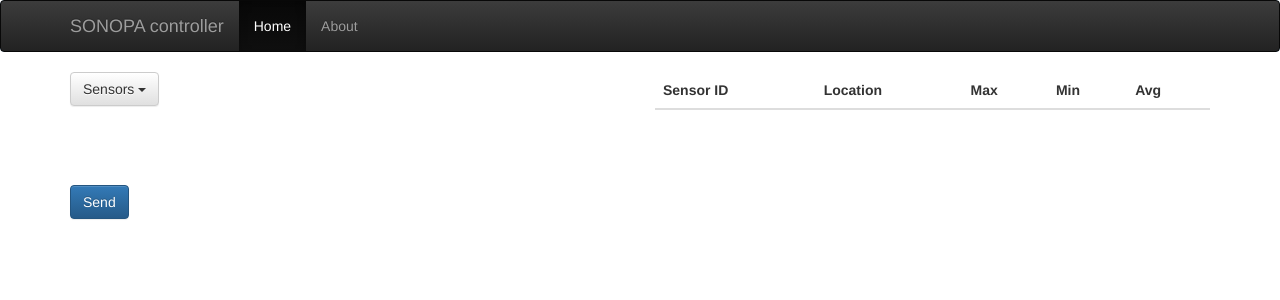
After one commit to AritzBi/SONOPA, a Python web app: template SONOPAController/app/templates/rules2.html in a window 1280 px wide. The commit adds this page. Shown: the top 300 px of the page. Run offline with Jinja, Linux system fonts and the light colour scheme; the template is opened without the code that fills it, so the values that code supplies are empty; some libraries are stand-ins or nearby versions.

Commit message:
Angular structured added and showing the rules

```diff
--- /dev/null
+++ b/SONOPAController/app/static/app.js
@@ -0,0 +1,17 @@
+'use strict'
+
+angular
+	.module('sonopa',[
+	])
+	.config(['$interpolateProvider', function ($interpolateProvider) { $interpolateProvider.startSymbol('[['); $interpolateProvider.endSymbol(']]'); }])
+	.controller('RulesCtrl',function($scope,$http,$location){
+		//var base=$location.host()+":"+$location.port();
+		$http.get('/api/rules').success(function(data){
+			$scope.rules=data.rules;
+			$scope.sensor_types=data.sensor_types;
+			$scope.activity_types=data.activity_types;
+			console.log(data.activity_types);
+			console.log(data.sensor_types);
+			console.log($scope.rules);
+		});
+	});
--- a/SONOPAController/app/templates/rules.html
+++ b/SONOPAController/app/templates/rules.html
@@ -1,5 +1,6 @@
 {% extends "layout.html" %}
 {% block body %}
+<div ng-app="sonopa" ng-controller="RulesCtrl">
 	<div class="bot-medium-buffer row ">
 		<div class="col-md-6">
 			<div class="btn-group">
@@ -119,6 +120,8 @@
 			</button>
 		</div>
 	</div>
+</div>
+<script src="{{ url_for('static', filename='app.js') }}"></script>
 <script type="text/javascript">
   	$SCRIPT_ROOT = {{ request.script_root|tojson|safe }};
 	var numRowsConditions=0;
--- /dev/null
+++ b/SONOPAController/app/templates/rules2.html
@@ -0,0 +1,104 @@
+{% extends "layout.html" %}
+{% block body %}
+<div ng-app="sonopa" ng-controller="RulesCtrl">
+	<div class="bot-medium-buffer row ">
+		<div class="col-md-6">
+			<div class="btn-group">
+				<button type="button" class="btn btn-default dropdown-toggle" data-toggle="dropdown" aria-expanded="false">
+				    Sensors <span class="caret"></span>
+				</button>
+				<ul class="dropdown-menu types" role="menu" >
+					<li class="sensor" role="presentation" ng-repeat="type in sensor_types" id="[[type]]"><a href="#"> [[type]]</a></li>
+				</ul>
+			</div>
+		</div>
+		<div class="col-md-6">
+			<table class="table table-striped">
+				<thead>
+					<tr>
+						<th>Sensor ID</th>
+						<th>Location</th>
+						<th>Max</th>
+						<th>Min</th>
+						<th>Avg</th>
+					</tr>
+				</thead>
+				<tbody id="tableBody">
+	            </tbody>
+			</table>
+		</div>
+	</div>
+	<div class="row ">
+		<ul id="rules" class="list-group ">
+				<li class="list-group-item rule" ng-repeat="rule in rules" id="[[$index]]" >
+					<div class="row">
+						<div class="col-md-5" id="conditions" >
+							<div class="row condition_counter" ng-repeat="condition in rule[0]">
+									<div class="col-md-1">
+										<button class="btn btn-twitter addCondition"> + </button>
+									</div>
+									<div class="col-md-3">
+										<div class="btn-group">
+											<button type="button" class="btn btn-default dropdown-toggle" data-toggle="dropdown" aria-expanded="false" value="[[condition.sensor_id]]">
+						    					[[condition.sensor_id]] <span class="caret"></span>
+											</button>
+											<ul class="dropdown-menu sensors" role="menu">
+												<li class="sensor" role="presentation" ng-repeat="sensor in sensors"id="[[sensor.id]]"><a href="#">[[ sensor.id ]]</a></li>
+											</ul>
+										</div>
+									</div>
+									<div class="col-md-3">
+										<div class="btn-group">
+											<button type="button" class="btn btn-default dropdown-toggle" data-toggle="dropdown" aria-expanded="false" value="[[condition.condition_type]]">
+						    					[[condition.condition_type]] <span class="caret"></span>
+											</button>
+											<ul class="dropdown-menu rules_types" role="menu">
+												<li role="presentation"><a href="#">Time interval</a></li>
+											</ul>
+										</div>
+									</div>
+							</div>
+						</div>
+						<div class="col-md-5" id="consequences">
+							<div class="row consequence"  ng-repeat="consequence in rule[1]">
+								<div class="col-md-1">
+									<button class="btn btn-twitter addConsequence" > + </button>
+								</div>
+								<div class="col-md-11">
+									<div class="row">
+										<div class="col-md-4">
+											<div class="btn-group">
+												<button type="button" class="btn btn-default dropdown-toggle" data-toggle="dropdown" aria-expanded="false" value="[[consequence.consequence_type]]">
+					    							[[consequence.consequence_type]] <span class="caret"></span>
+												</button>
+												<ul class="dropdown-menu consequences_types" role="menu">
+													<li role="presentation"><a href="#">Message</a></li>
+													<li role="presentation"><a href="#">State</a></li>
+												</ul>
+											</div>
+										</div>
+										<div class="col-md-8 consequence_conditional">
+											<input ng-if="consequence.consequence_type=='Message'"class="form-control" value="[[consequence.message]]" type="text" >
+											<div class="btn-group" ng-if="consequence.consequence_type=='State'"><button type="button" class="btn btn-default dropdown-toggle" data-toggle="dropdown" aria-expanded="false" value="[[consequence.state]]">[[consequence.state]]<span class="caret"></span></button><ul class="dropdown-menu states" role="menu"><li class="sensor" role="presentation" ng-repeat="activity in activity_types"><a href="#">[[ activity ]]</a></li></ul></div>
+										</div>
+									</div>
+								</div>
+							</div>
+						</div>
+						<div class="col-md-2">
+							<button id="addRule" class="btn btn-twitter"> Add rule </button>
+						</div>
+					</div>
+				</li>
+		</ul>
+	</div>
+	<div class="row">
+		<div class="col-md-12">
+			<button type="button" id="send" class="btn btn-primary">
+				Send
+			</button>
+		</div>
+	</div>
+</div>
+<script src="{{ url_for('static', filename='app.js') }}"></script>
+{% endblock %}
```
Also changed, not shown: SONOPAController/app/views.py (+30 -1 lines). Lines whose indentation alone changed are shown as unchanged.
